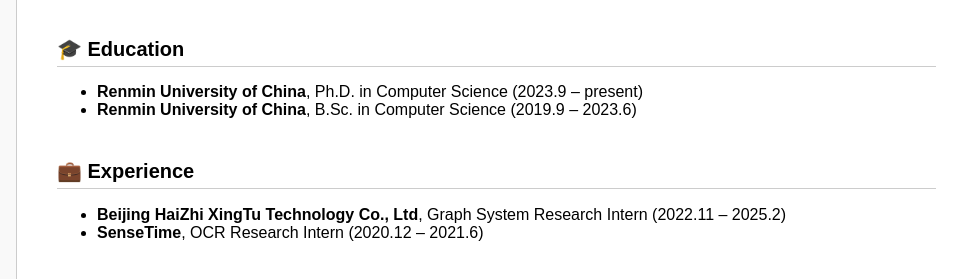
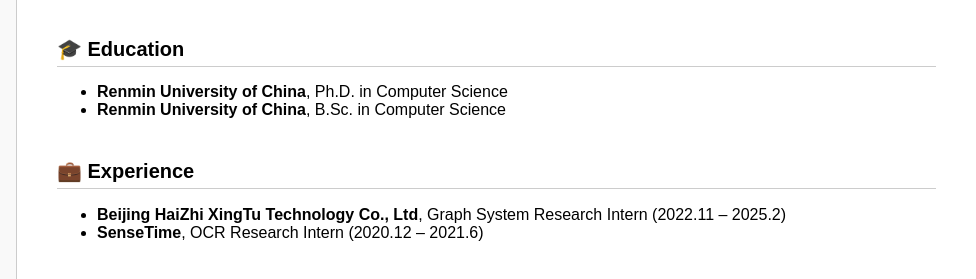
Before and after one commit to xuqianmamba/Profile, a plain HTML site: page index.html in a window 1280 px wide. Shown: the part 184-463 px from the top of the page, 304-1280 px from the left. Drawn offline with Linux system fonts and the light colour scheme.

Commit message:
Update index.html

```diff
--- a/index.html
+++ b/index.html
@@ -63,8 +63,8 @@
 
     <h2>🎓 Education</h2>
     <ul>
-      <li><strong>Renmin University of China</strong>, Ph.D. in Computer Science (2023.9 – present)</li>
-      <li><strong>Renmin University of China</strong>, B.Sc. in Computer Science (2019.9 – 2023.6)</li>
+      <li><strong>Renmin University of China</strong>, Ph.D. in Computer Science </li>
+      <li><strong>Renmin University of China</strong>, B.Sc. in Computer Science </li>
     </ul>
 
     <h2>💼 Experience</h2>
```
